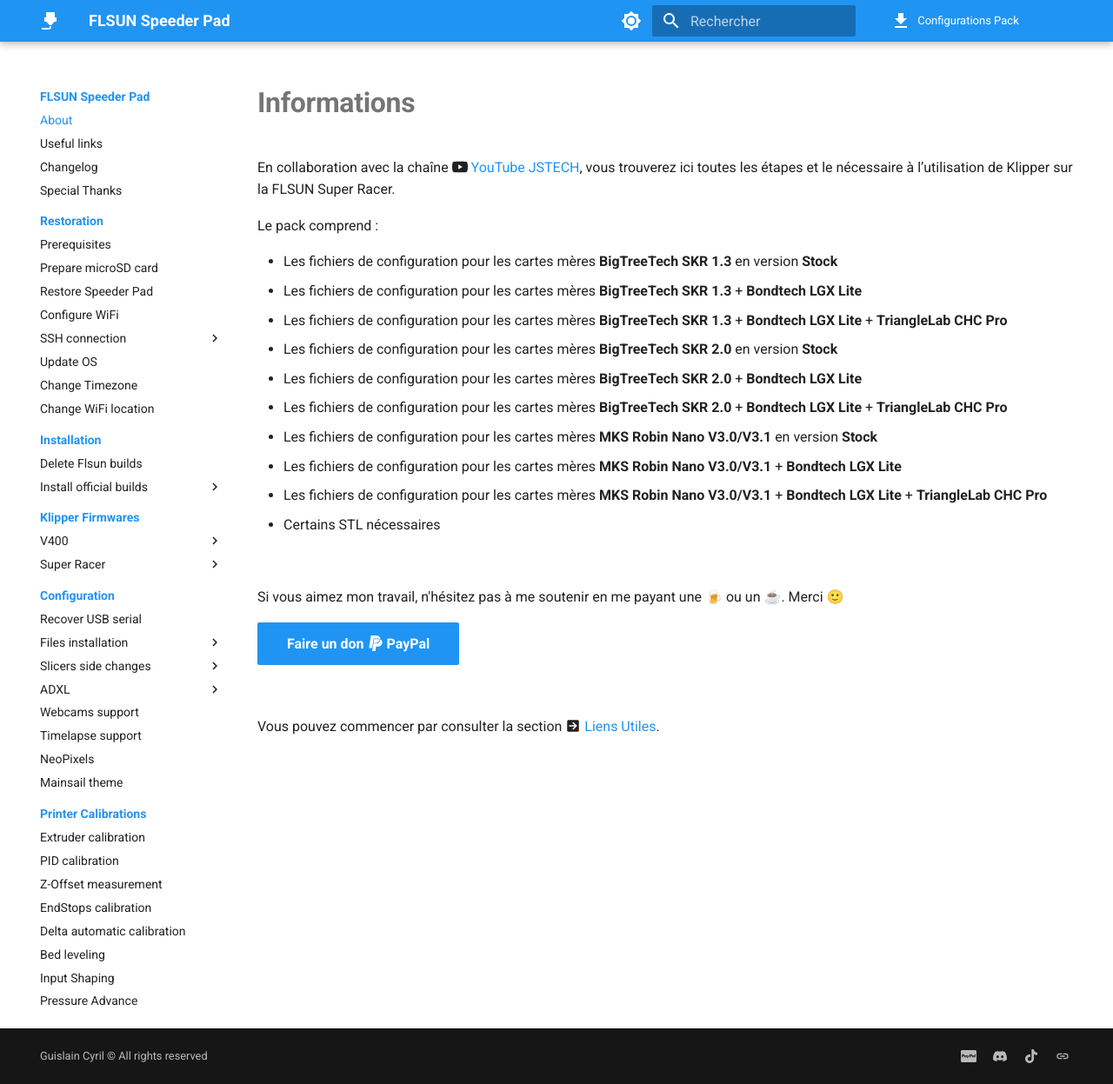
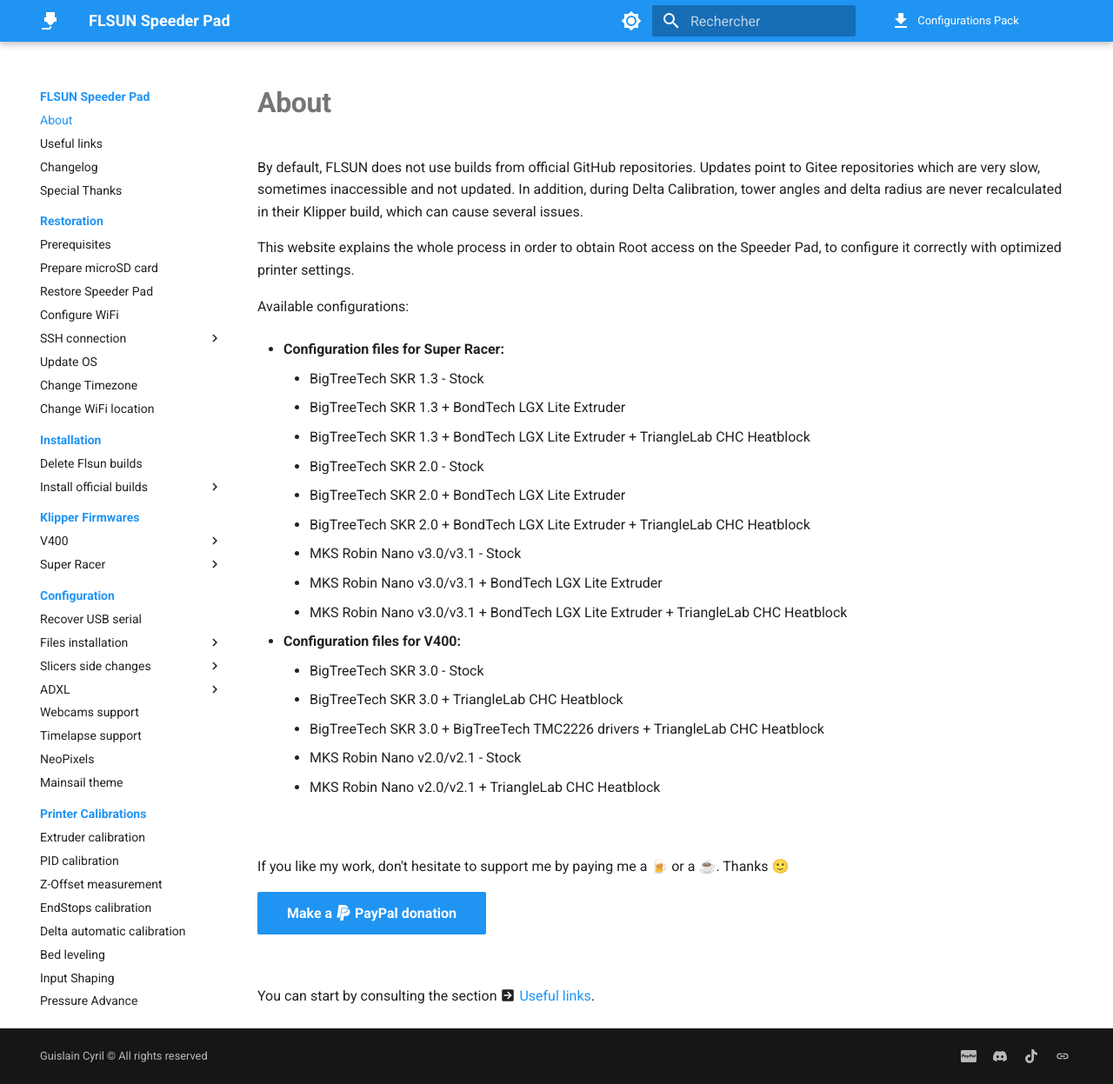
Before and after one commit to Guilouz/test, an MkDocs documentation site: the page built from docs/index.md, in a window 1280 px wide and 1247 px high. Shown: the whole window at 87% size. Built offline with MkDocs 1.6.1 and Material for MkDocs 9.7.7, drawn with Linux system fonts in a browser that asks for light colours; comment, search, counter and statistics services are not loaded.

Commit message:
Update index.md

```diff
--- a/docs/index.md
+++ b/docs/index.md
@@ -3,30 +3,38 @@
   - toc
 ---
 
-# Informations
+# About
 
-En collaboration avec la chaîne :simple-youtube: <a href="https://www.youtube.com/@Jstech3d" target="_blank">YouTube JSTECH</a>, vous trouverez ici toutes les étapes et le nécessaire à l’utilisation de Klipper sur la FLSUN Super Racer.
+By default, FLSUN does not use builds from official GitHub repositories. Updates point to Gitee repositories which are very slow, sometimes inaccessible and not updated. In addition, during Delta Calibration, tower angles and delta radius are never recalculated in their Klipper build, which can cause several issues.
 
-Le pack comprend :
+This website explains the whole process in order to obtain Root access on the Speeder Pad, to configure it correctly with optimized printer settings.
 
-- Les fichiers de configuration pour les cartes mères **BigTreeTech SKR 1.3** en version **Stock**
-- Les fichiers de configuration pour les cartes mères **BigTreeTech SKR 1.3** + **Bondtech LGX Lite**
-- Les fichiers de configuration pour les cartes mères **BigTreeTech SKR 1.3** + **Bondtech LGX Lite** + **TriangleLab CHC Pro**
-- Les fichiers de configuration pour les cartes mères **BigTreeTech SKR 2.0** en version **Stock**
-- Les fichiers de configuration pour les cartes mères **BigTreeTech SKR 2.0** + **Bondtech LGX Lite**
-- Les fichiers de configuration pour les cartes mères **BigTreeTech SKR 2.0** + **Bondtech LGX Lite** + **TriangleLab CHC Pro**
-- Les fichiers de configuration pour les cartes mères **MKS Robin Nano V3.0/V3.1** en version **Stock**
-- Les fichiers de configuration pour les cartes mères **MKS Robin Nano V3.0/V3.1** + **Bondtech LGX Lite**
-- Les fichiers de configuration pour les cartes mères **MKS Robin Nano V3.0/V3.1** + **Bondtech LGX Lite** + **TriangleLab CHC Pro**
-- Certains STL nécessaires
+Available configurations:
 
+- **Configuration files for Super Racer:**
+    - BigTreeTech SKR 1.3 - Stock
+    - BigTreeTech SKR 1.3 + BondTech LGX Lite Extruder
+    - BigTreeTech SKR 1.3 + BondTech LGX Lite Extruder + TriangleLab CHC Heatblock
+    - BigTreeTech SKR 2.0 - Stock
+    - BigTreeTech SKR 2.0 + BondTech LGX Lite Extruder
+    - BigTreeTech SKR 2.0 + BondTech LGX Lite Extruder + TriangleLab CHC Heatblock
+    - MKS Robin Nano v3.0/v3.1 - Stock
+    - MKS Robin Nano v3.0/v3.1 + BondTech LGX Lite Extruder
+    - MKS Robin Nano v3.0/v3.1 + BondTech LGX Lite Extruder + TriangleLab CHC Heatblock
+
+- **Configuration files for V400:**
+    - BigTreeTech SKR 3.0 - Stock
+    - BigTreeTech SKR 3.0 + TriangleLab CHC Heatblock
+    - BigTreeTech SKR 3.0 + BigTreeTech TMC2226 drivers + TriangleLab CHC Heatblock
+    - MKS Robin Nano v2.0/v2.1 - Stock
+    - MKS Robin Nano v2.0/v2.1 + TriangleLab CHC Heatblock
 
 <br />
 
-Si vous aimez mon travail, n'hésitez pas à me soutenir en me payant une 🍺 ou un ☕. Merci 🙂
+If you like my work, don't hesitate to support me by paying me a 🍺 or a ☕. Thanks 🙂
 
-[Faire un don :simple-paypal: PayPal](https://www.paypal.me/CyrilGuislain){ .md-button .md-button--primary }
+[Make a :simple-paypal: PayPal donation](https://www.paypal.me/CyrilGuislain){ .md-button .md-button--primary }
 
 <br />
 
-Vous pouvez commencer par consulter la section :material-arrow-right-box: [Liens Utiles](liens-utiles.md).
+You can start by consulting the section :material-arrow-right-box: [Useful links](useful-links.md).
```
